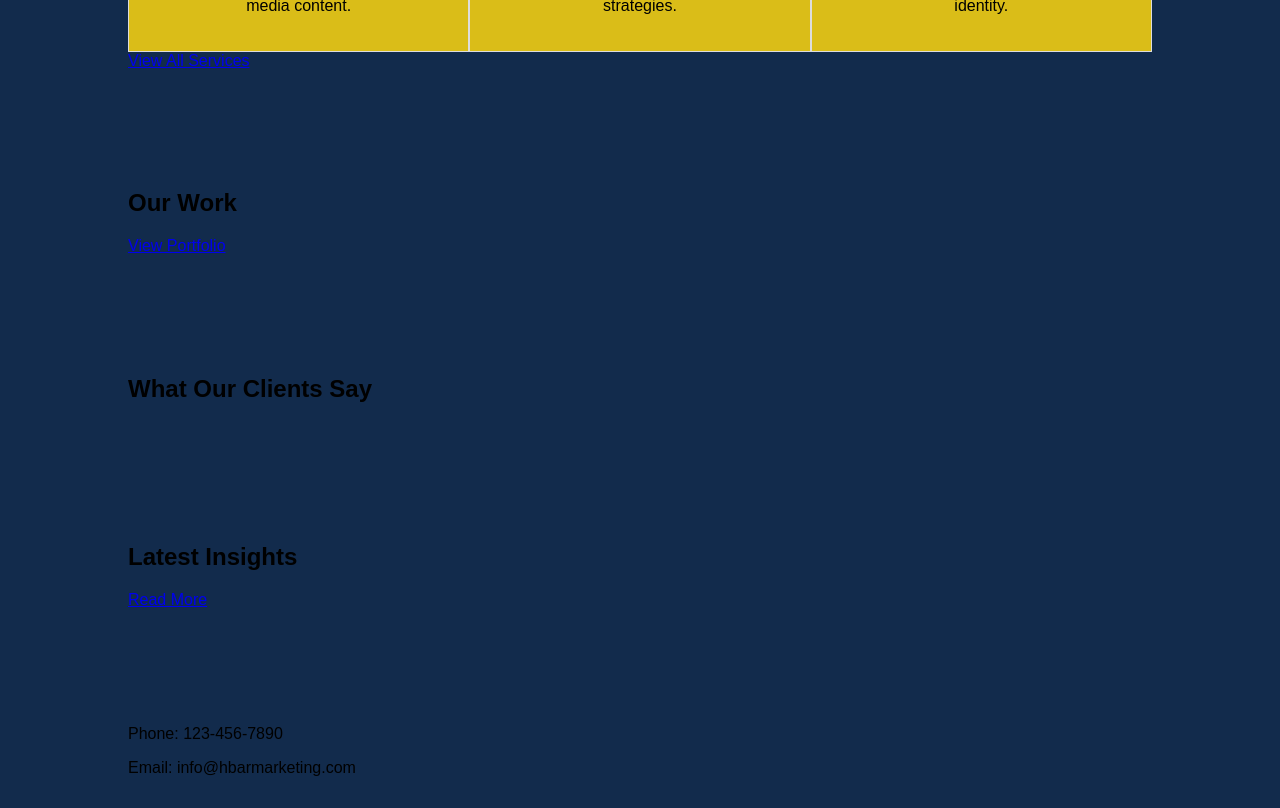
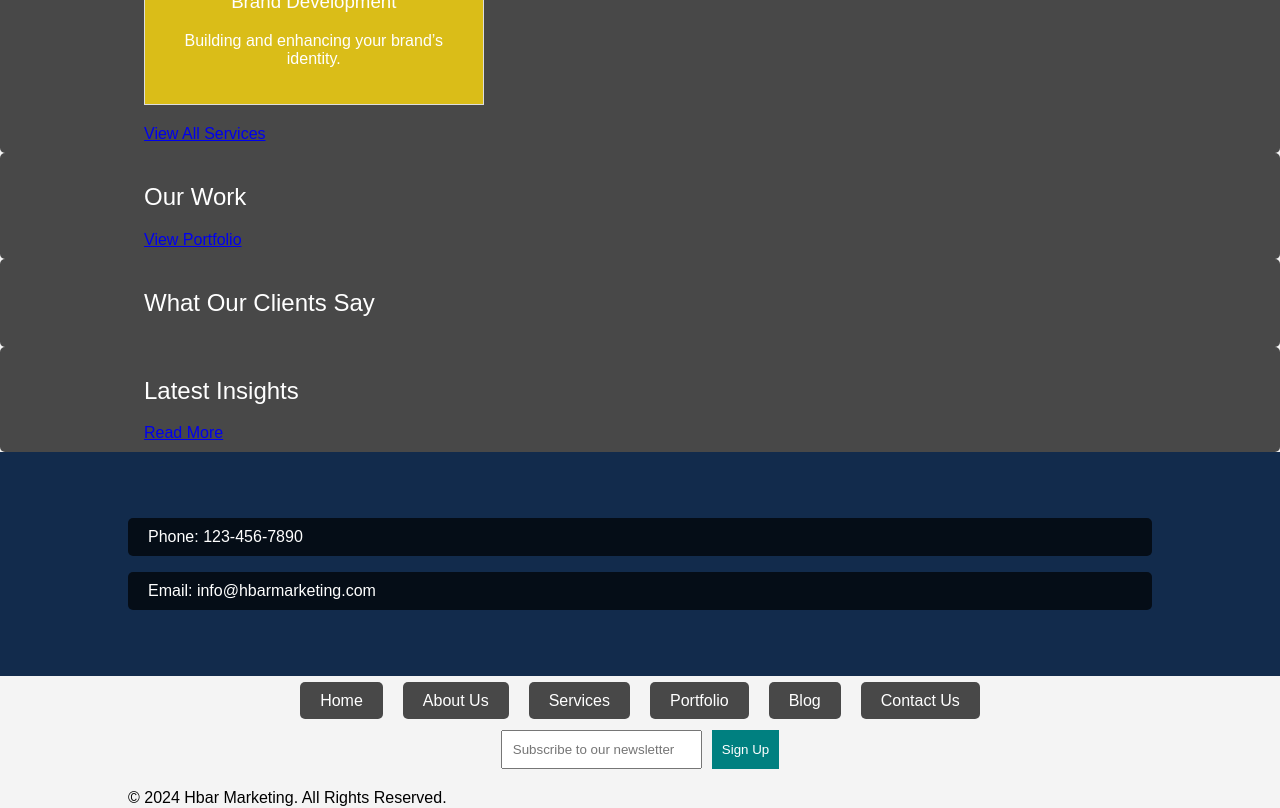
Before and after one commit to famdalorian/hbarmedia, a React (Create React App) app in the folder frontend/: page / in a window 1280 px wide. Shown: the part 1040-1848 px from the top of the page. Built offline with nearby package versions, Linux system fonts and the light colour scheme; a web font is replaced by a local one.

Commit message:
mobile and color changes

```diff
--- a/frontend/src/App.css
+++ b/frontend/src/App.css
@@ -4,9 +4,10 @@ body {
   padding: 0;
   background-color: #f4f4f4;
 }
-.{
-font-weight: 400;
-font-style: normal;
+
+* {
+  font-weight: 400;
+  font-style: normal;
 }
 
 .header {
@@ -55,7 +56,6 @@ font-style: normal;
   position: relative;
 }
 
-
 .hero h1,
 .hero p {
   display: inline-block;
@@ -78,14 +78,17 @@ font-style: normal;
 .hero button:hover {
   background-color: #c19430; /* Slightly darker gold on hover */
 }
+
 .about-us, .services, .portfolio, .testimonials, .blog, .contact {
   padding: 50px 0;
   background-color: #122b4c;
+  color: white;
 }
 
 .service-cards {
   display: flex;
   justify-content: space-between;
+  flex-wrap: wrap;
 }
 
 .service-card {
@@ -94,11 +97,12 @@ font-style: normal;
   padding: 20px;
   text-align: center;
   border: 1px solid #ddd;
+  margin-bottom: 20px;
 }
 
 .footer {
   background: #1E3A5F; /* Slate color with a bit more blue */
-  color: slategray;
+  color: white; /* Ensure footer text is white */
   padding: 20px 0;
   text-align: center;
 }
@@ -116,8 +120,15 @@ font-style: normal;
 }
 
 .footer-links a {
-  color: white;
+  color: white; /* Ensure footer links are white */
+  background-color: rgba(0, 0, 0, 0.7); /* Semi-transparent background for better visibility */
+  padding: 10px 20px; /* Padding around the text */
+  border-radius: 5px; /* Rounded corners */
   text-decoration: none;
+}
+
+.footer-links a:hover {
+  background-color: rgba(0, 0, 0, 0.9); /* Darker background on hover */
 }
 
 .social-media {
@@ -142,3 +153,86 @@ font-style: normal;
   color: white;
   border: none;
 }
+
+/* Add padding to all text elements */
+.about-us, .services, .portfolio, .testimonials, .blog, .contact p,
+.about-us, .services, .portfolio, .testimonials, .blog, .contact h1,
+.about-us, .services, .portfolio, .testimonials, .blog, .contact h2,
+.about-us, .services, .portfolio, .testimonials, .blog, .contact h3,
+.about-us, .services, .portfolio, .testimonials, .blog, .contact h4,
+.about-us, .services, .portfolio, .testimonials, .blog, .contact h5,
+.about-us, .services, .portfolio, .testimonials, .blog, .contact h6 {
+  padding: 10px 20px;
+  background-color: rgba(0, 0, 0, 0.7);
+  border-radius: 5px;
+}
+
+/* Responsive CSS */
+@media (max-width: 768px) {
+  .container {
+    width: 90%;
+  }
+
+  .nav-links {
+    flex-direction: column;
+    align-items: center;
+  }
+
+  .nav-links li {
+    margin: 10px 0;
+  }
+
+  .hero {
+    padding: 50px 0;
+  }
+
+  .service-cards {
+    flex-direction: column;
+    align-items: center;
+  }
+
+  .service-card {
+    width: 80%;
+    margin-bottom: 20px;
+  }
+
+  .footer-links {
+    flex-direction: column;
+  }
+
+  .footer-links li {
+    margin: 5px 0;
+  }
+
+  .newsletter-signup {
+    flex-direction: column;
+    align-items: center;
+  }
+
+  .newsletter-signup input,
+  .newsletter-signup button {
+    width: 80%;
+    margin: 5px 0;
+  }
+}
+
+@media (max-width: 480px) {
+  .hero h1,
+  .hero p {
+    padding: 5px 10px;
+    font-size: 1rem;
+  }
+
+  .hero {
+    padding: 30px 0;
+  }
+
+  .service-card {
+    width: 90%;
+  }
+
+  .newsletter-signup input,
+  .newsletter-signup button {
+    width: 90%;
+  }
+}
```
